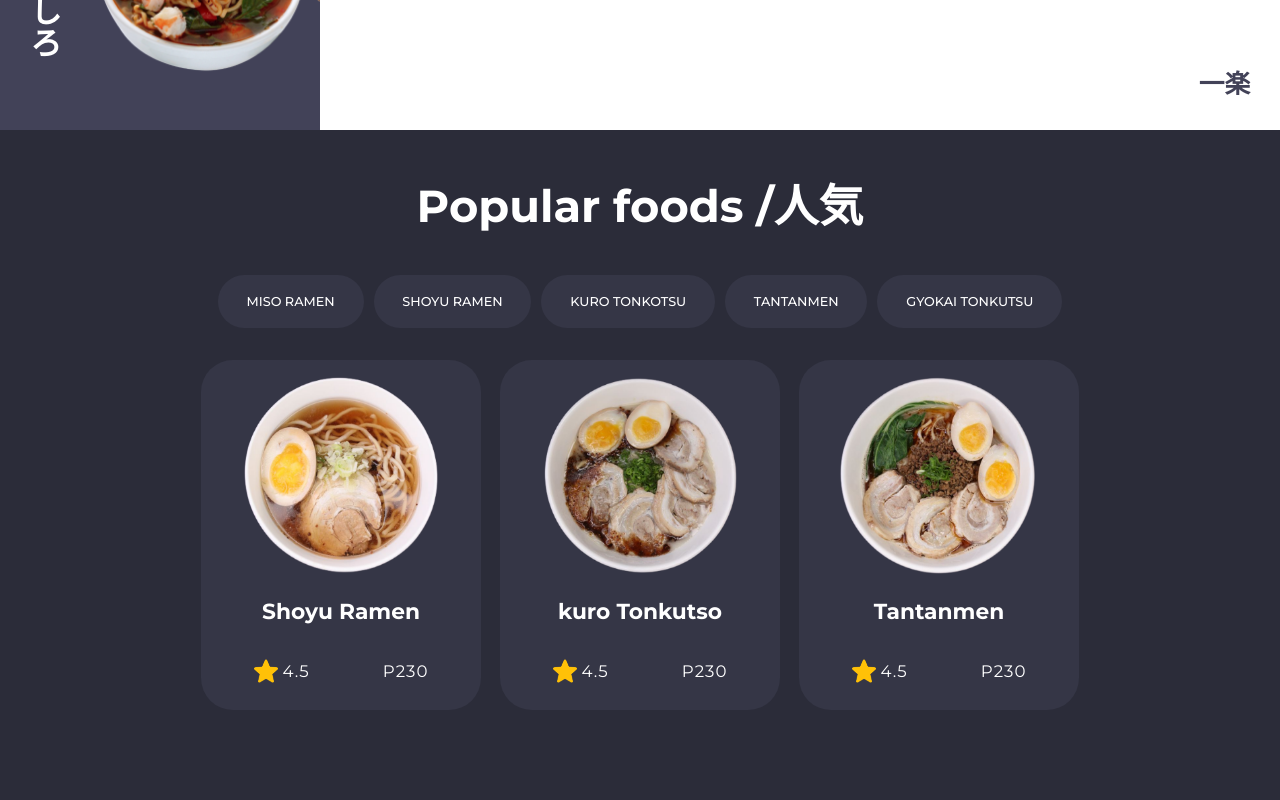
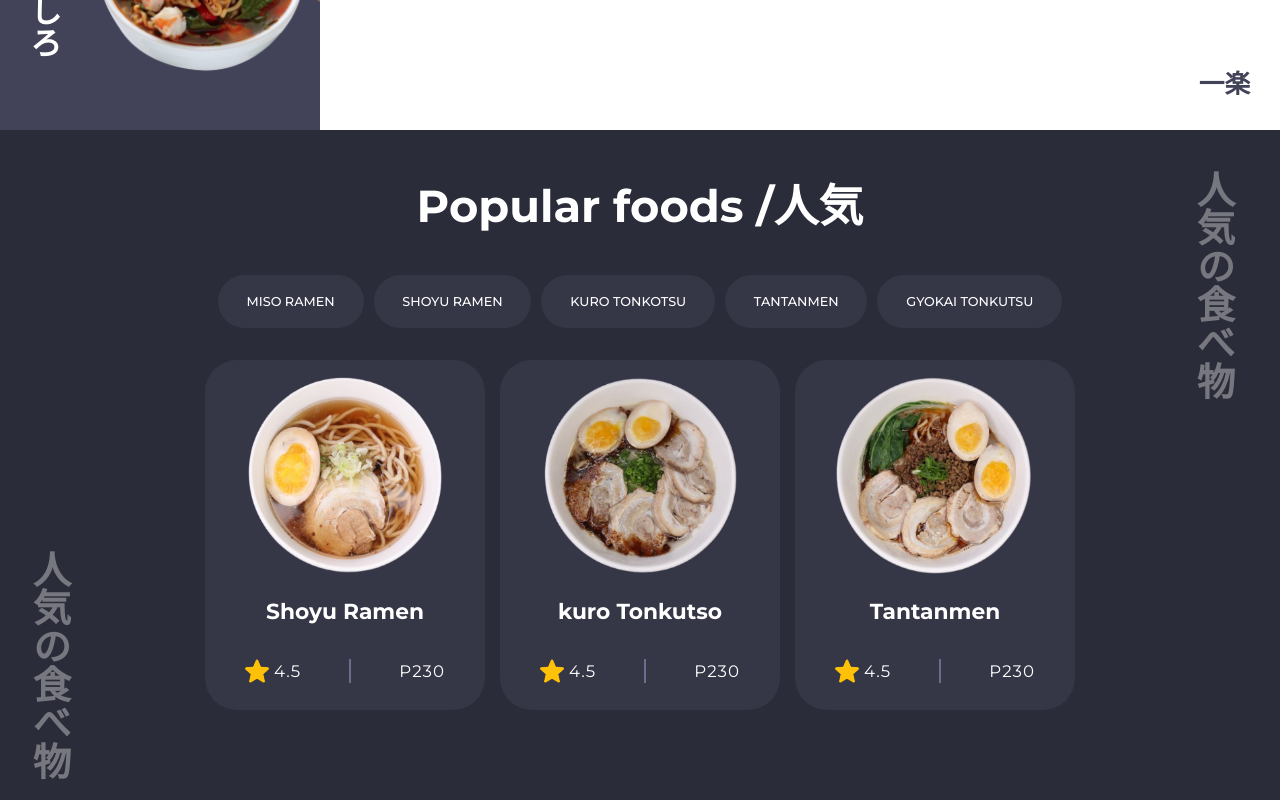
Before and after one commit to Nekuso/Ichiraku, a React (Create React App) app: page / in a window 1280 px wide. Shown: the part 1210-2010 px from the top of the page. Built offline with nearby package versions, Linux system fonts and the light colour scheme.

Commit message:
Added files via upload

```diff
--- a/src/components/Popular.jsx
+++ b/src/components/Popular.jsx
@@ -51,12 +51,16 @@ const Popular = () => {
                                         <img src={Star} alt="star" />
                                         <p>{item.rating}</p>
                                     </div>
+                                    <div className="vl"></div>
                                     <p>P{item.price}</p>
                                 </div>
                             </div>
                         ))
                     }
                 </div>
+
+                <h2 className="jap__text1">人気の食べ物</h2>
+                <h2 className="jap__text2">人気の食べ物</h2>
             </div>
         </StyledPopular>
     );
--- a/src/components/styles/Hero.styled.js
+++ b/src/components/styles/Hero.styled.js
@@ -221,7 +221,7 @@ export const StyledHero = styled.div `
     @media screen and (max-width: 425px) {
         .hero__section {
             grid-template-columns: 100%;
-            grid-template-rows: 450px 100px;
+            grid-template-rows: 400px 100px;
             grid-template-areas:
                 "main"
                 "footer"
@@ -234,13 +234,13 @@ export const StyledHero = styled.div `
                     grid-template-areas:
                         "img"
                         "text";
-                    justify-content:center;
-                    align-items:center;
+                    justify-content: center;
+                    align-items: center;
                     margin: 0 auto;
 
                     .hero__text {
                         display: grid;
-                        justify-content:center;
+                        justify-content: center;
                         text-align: center;
                         h2 {
                             font-size: 6.1vw;
@@ -250,7 +250,7 @@ export const StyledHero = styled.div `
                         }
 
                         .buttons {
-                            justify-content:center;
+                            justify-content: center;
                             a {
                                 font-size: 3vw;
                                 padding: .8rem 1.1rem;
--- a/src/components/styles/Popular.styled.js
+++ b/src/components/styles/Popular.styled.js
@@ -6,6 +6,27 @@ export const StyledPopular = styled.div `
         height: 670px;
         width: 100%;
         background: #2B2C39;
+        position: relative;
+
+        .jap__text1 {
+            position: absolute;
+            bottom: 20px;
+            left: 20px;
+            font-size: 3vw;
+            writing-mode: vertical-rl;
+            text-orientation: mixed;
+            color: #ffffff5b;
+        }
+
+        .jap__text2 {
+            position: absolute;
+            top: 5vh;
+            right: 5vh;
+            font-size: 3vw;
+            writing-mode: vertical-rl;
+            text-orientation: mixed;
+            color: #ffffff5b;
+        }
 
         .popular__text {
             font-size: 3.5vw;
@@ -44,12 +65,12 @@ export const StyledPopular = styled.div `
 
         .popular__carousel {
             display: flex;
-            justify-content: space-evenly;
-            max-width: 70vw;
-            margin: 2rem auto;
+            justify-content: center;
+            margin: 0 auto;
+            padding: 2rem 0;
             width: 100%;
-            height: 300px;
-            gap: 10px;
+            height: auto;
+            gap: 15px;
             // background: red;
 
             .popular__item {
@@ -61,6 +82,7 @@ export const StyledPopular = styled.div `
                 padding: 1rem;
                 background: #353646;
                 border-radius: 2rem;
+                transform: scale(100%);
                 transition: .3s ease-in-out;
 
                 img {
@@ -96,20 +118,151 @@ export const StyledPopular = styled.div `
                             width: 1.5rem;
                         }
                     }
+
+                    .vl {
+                        width: 2px;
+                        height: 1.5rem;
+                        background: #6b6d8d;
+                    }
                 }
 
                 &:hover {
                     background: #676884;
-                    transform: scale(1.1);
+                    transform: scale(105%);
                     box-shadow: 7px 7px 0px 0px rgba(0,0,0,1);
+
+                    .vl {
+                        background: #bfc2f3;
+                    }
                 }
             }
         }
     }
 
     @media screen and (max-width: 768px) {
+        .popular__section {
+            height: auto;
 
+            .popular__text {
+                font-size: 4.5vw;
+                padding: 1.5rem 0;
+            }
+
+            .popular__carousel {
+                justify__content: space-around;
+
+                .popular__item {
+                    width: 25vw;
+                    height: 45vh;
+
+                    .item__name {
+                        font-size: 2.5vw;
+                    }
+
+                    p {
+                        color: #FFFFFF;
+                        text-spacing: 20px;
+                        letter-spacing: 1px;
+                        font-size: 1.6vw;
+                    }
+
+                    .item__info__container {
+                        .info__left {
+                            img {
+                                width: 1rem;
+                            }
+                        }
+                    }
+                }
+            }
+        }
     }
 
+    @media screen and (max-width: 560px) {
+        .popular__section {
+
+            .popular__filter {
+                button {
+                    font-size: 1.9vw;
+                    padding: .9rem 1rem;
+                }
+            }
+
+            .popular__carousel {
+                padding: 1rem 0;
+
+                .popular__item {
+                    width: 25vw;
+                    height: 200px;
+                    border-radius: 1rem;
+                }
+            }
+        }
+    }
+
+    @media screen and (max-width: 425px) {
+        .popular__section {
+
+            .jap__text1 {
+                bottom: 10px;
+                left: 10px;
+                font-size: 3vw;
+            }
+
+            .jap__text2 {
+                top: 10px;
+                right: 10px;
+                font-size: 4vw;
+            }
+
+            .popular__text {
+                font-size: 5.5vw;
+                padding: 1.5rem 0;
+            }
+
+            .popular__filter {
+                button {
+                    font-size: 1.7vw;
+                    padding: .8rem .8rem;
+                }
+            }
+
+            .popular__carousel {
+                padding: 1rem 0 1.5rem 0;
+
+                .popular__item {
+                    width: 25vw;
+                    height: 130px;
+                    border-radius: 1rem;
+
+                    img {
+                        width: 100%;
+                    }
+
+                    .item__name {
+                        font-size: 2.1vw;
+                    }
+
+                    p {
+                        color: #FFFFFF;
+                        text-spacing: 20px;
+                        letter-spacing: 1px;
+                        font-size: 1.6vw;
+                    }
+
+                    .item__info__container {
+                        .vl {
+                            height: .7rem;
+                        }
+                        .info__left {
+                            img {
+                                width: .4rem;
+                            }
+                        }
+                    }
+                }
+            }
+        }
+    }
 
 `
--- /dev/null
+++ b/src/components/styles/style.css
@@ -0,0 +1,3 @@
+body {
+    background: #ffffff5b;
+}
```
